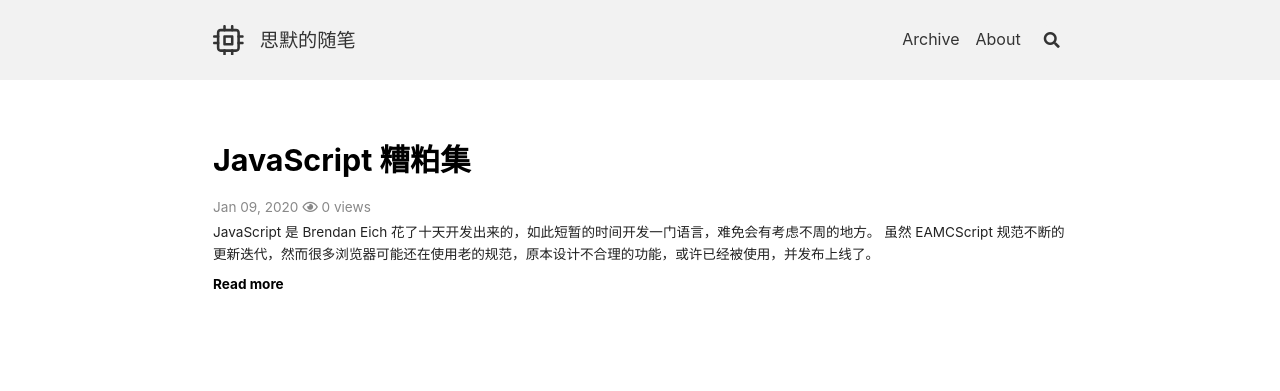
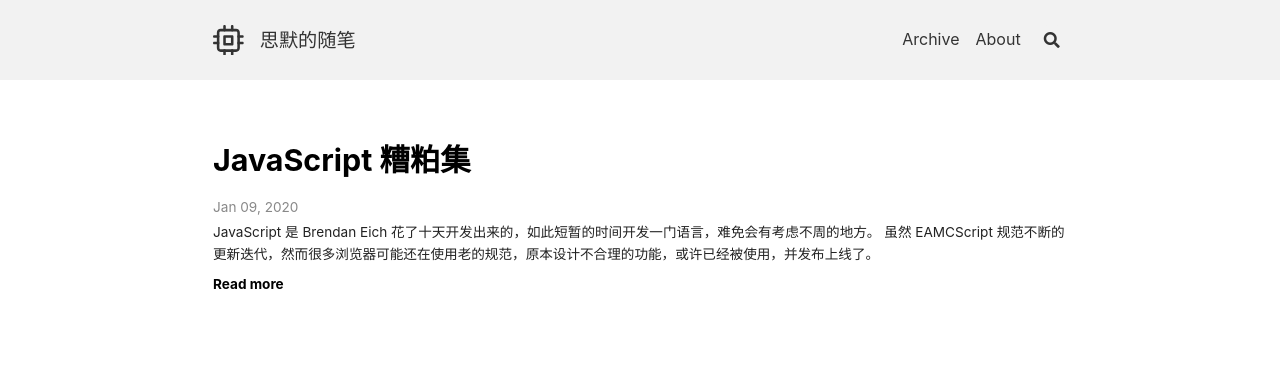
Before and after one commit to iostalks/iostalks.github.io.jekyll, a Jekyll site: the page built from index.html, in a window 1280 px wide. Shown: the top 391 px of the page. Built offline with Jekyll 4.4.1, drawn with Linux system fonts in a browser that asks for light colours; nearby versions of some CDN libraries; the list of posts is cut into pages by our own code; comment, search, counter and statistics services are not loaded.

Commit message:
feat: remove page view

```diff
--- a/_includes/article-info.html
+++ b/_includes/article-info.html
@@ -69,11 +69,11 @@
           {%- endif -%}
 
           {%- if _pageview -%}
-            {%- if site.pageview.provider -%}
+            <!-- {%- if site.pageview.provider -%}
               {%- include snippets/get-locale-string.html key='VIEWS' -%}
               {%- assign _locale_views = __return -%}
               <li><i class="far fa-eye"></i> <span class="js-pageview" data-page-key="{{ include.article.key }}">0</span> {{ _locale_views }}</li>
-            {%- endif -%}
+            {%- endif -%} -->
           {%- endif -%}
         </ul>
       {%- endif -%}
```
